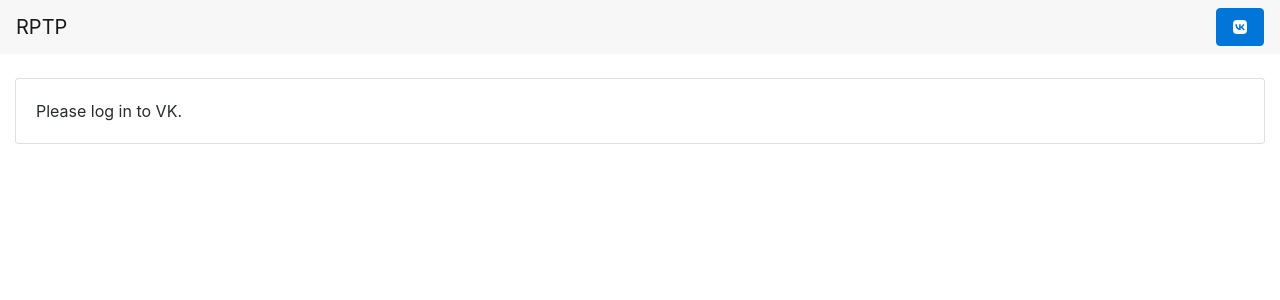
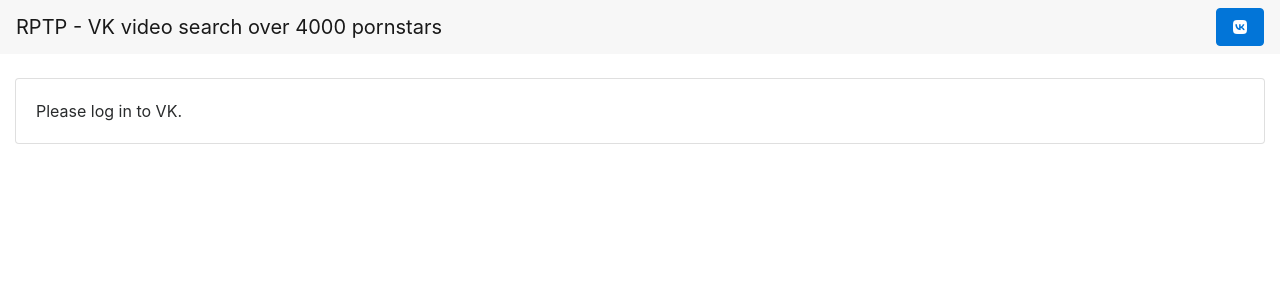
Before and after one commit to potykion/rptp, a Flask app: template templates/video.html in a window 1280 px wide. Shown: the top 300 px of the page. Run offline with Flask 2, Linux system fonts and the light colour scheme; the template is opened without the code that fills it: most values are stand-ins (such as "Sample title", 1, 10 or a date in 2020); some libraries are stand-ins or nearby versions.

Commit message:
Update brand.

```diff
--- a/templates/base.html
+++ b/templates/base.html
@@ -36,7 +36,7 @@
             aria-label="Toggle navigation">
         <span class="navbar-toggler-icon"></span>
     </button>
-    <a class="navbar-brand" href="#">RPTP</a>
+    <a class="navbar-brand" href="#">RPTP - VK video search over 4000 pornstars</a>
 
     <div class="collapse navbar-collapse" id="navbarSupportedContent">
 
```
